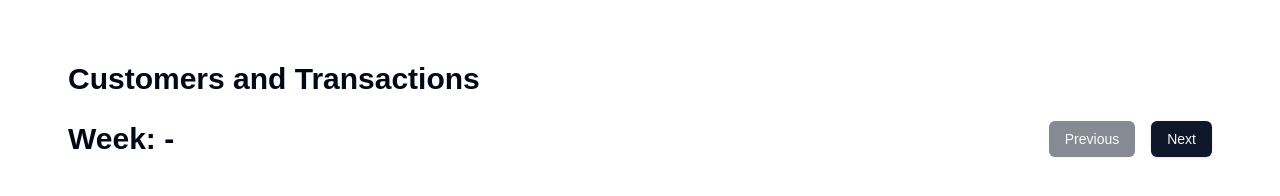
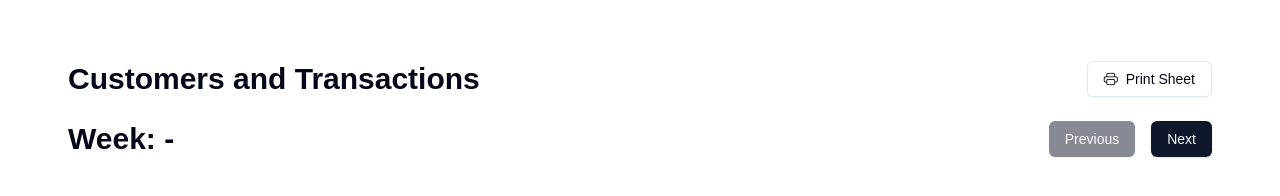
Before and after one commit to Daniel001-odii/ledger-app, a Vue app: page /app in a window 1280 px wide. Shown: the part 686-882 px from the top of the page. Built offline with nearby package versions, Linux system fonts and the light colour scheme.

Commit message:
update again

```diff
--- a/src/components/CustomerTable.vue
+++ b/src/components/CustomerTable.vue
@@ -46,10 +46,14 @@
 
 
 
-  <div class=" mt-12">
-    <h2 class=" font-bold text-3xl">Customers and Transactions</h2>
+  <div class=" mt-12" id="table">
+    <div class=" flex flex-row items-center justify-between">
+      <h2 class=" font-bold text-3xl">Customers and Transactions</h2>
+      <Button variant="outline" @click="printSheet"> <i class="bi bi-printer"></i> Print Sheet</Button>
+    </div>
 
-    <div class=" flex flex-row items-center justify-between py-6">
+
+    <div class=" flex flex-row items-center justify-between py-6" >
       <h3 class=" font-bold text-3xl">Week: {{ groupedTransactions[current_week]?.startDate }} - {{ groupedTransactions[current_week]?.endDate }}</h3>
       <div class=" flex flex-row gap-4">
         <Button @click="[current_week --, changeCurrentWeek(current_week)]" :disabled="current_week == 0">Previous</Button>
@@ -163,6 +167,7 @@ export default {
               }
             ]
           },
+          selectedWeek: `${this.groupedTransactions[this.current_week]?.startDate } - ${ this.groupedTransactions[this.current_week]?.endDate }`,
       edit_customer_modal: false,
       delete_customer_modal: false,
     }
@@ -246,6 +251,39 @@ export default {
         localStorage.setItem("current_week", week);
       }
     },
+
+    printSheet(){
+            const table = document.getElementById("table").outerHTML;
+            const print_window = window.open("", "_blank");
+            print_window.document.write(`
+                <html>
+                    <head>
+                        <title>Ledger Record For Week ${this.groupedTransactions[this.current_week]?.startDate } - ${ this.groupedTransactions[this.current_week]?.endDate }</title>
+                    </head>
+                    <style>
+                     @page {
+                        size: landscape;
+                    }
+                        table{
+                        width: 100%;
+                        border-collapse: collapse;
+                    }
+                        th, td {
+                        border: 1px solid black;
+                        padding: 8px;
+                    }
+                    </style>
+                    <body>
+                        <h3>Ledger Record for week ${this.groupedTransactions[this.current_week]?.startDate } - ${ this.groupedTransactions[this.current_week]?.endDate }</h3>
+                        ${table}
+                    </body>
+                </html>
+            `);
+            print_window.document.close();
+            print_window.focus();
+            print_window.print();
+            print_window.close();
+        },
   },
 
 
```
